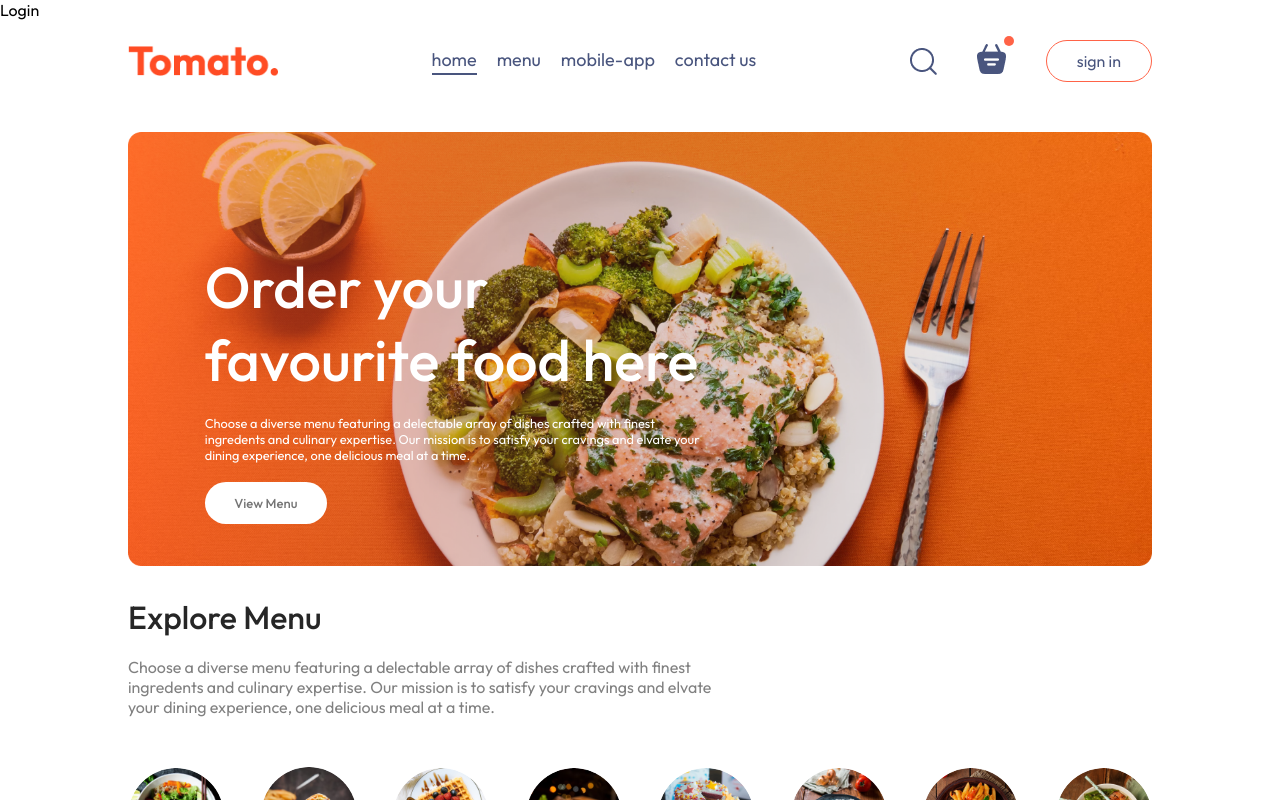
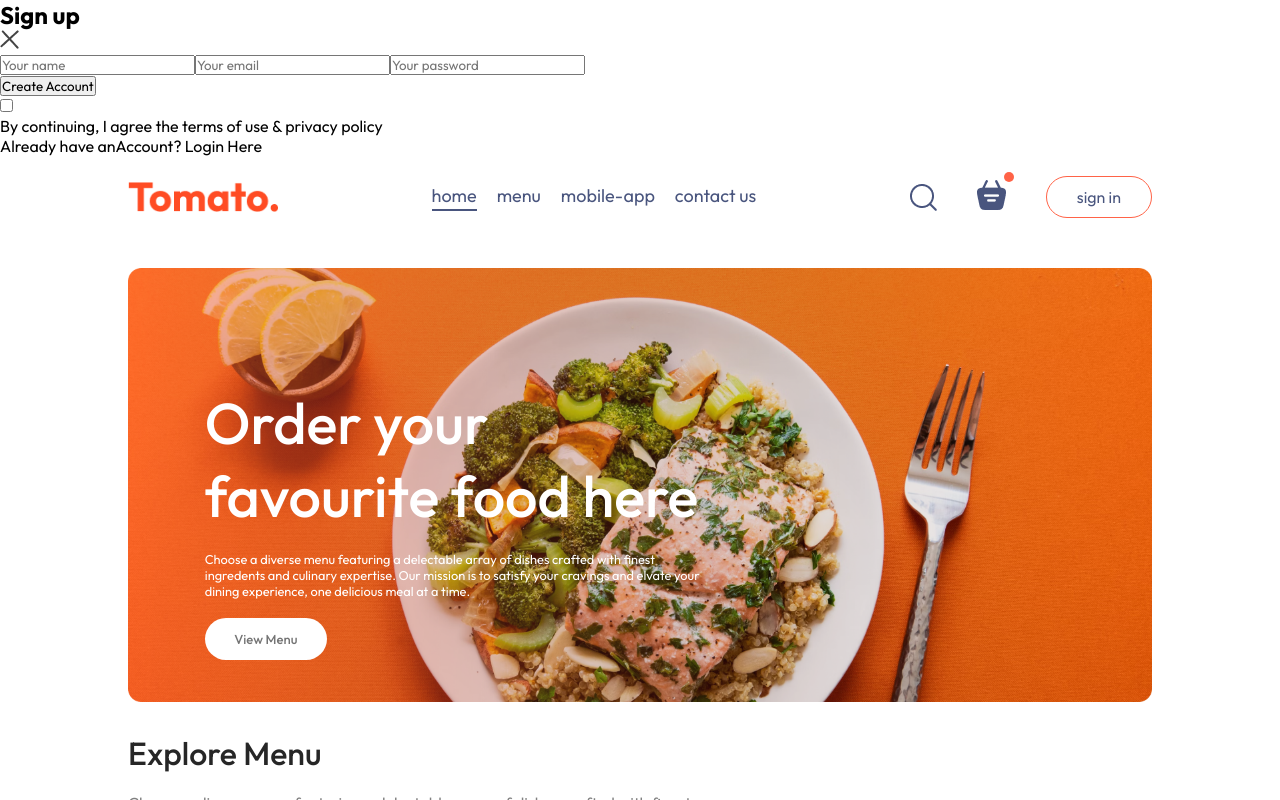
Before and after one commit to Akash-Sharma-2002/Food-App, a React (Vite) app in the folder Frontend/: page / in a window 1280 px wide. Both pictures are taken after a click on the button "sign in". Shown: the top 800 px of the page. Built offline with nearby package versions, Linux system fonts and the light colour scheme.

Commit message:
LoginPopup.jsx: added

```diff
--- a/Frontend/src/App.jsx
+++ b/Frontend/src/App.jsx
@@ -12,7 +12,7 @@
   const [showLogin, setShowLogin] = useState(false);
   return (
     <>
-      {showLogin ? <LoginPopup /> : <></>}
+      {showLogin ? <LoginPopup setShowLogin={setShowLogin} /> : <></>}
       <div className="app">
         <Navbar setShowLogin={setShowLogin} />
         <Routes>
--- a/Frontend/src/components/LoginPopup/LoginPopup.jsx
+++ b/Frontend/src/components/LoginPopup/LoginPopup.jsx
@@ -1,10 +1,49 @@
-import React from 'react'
-import './LoginPopup.css'
+import React, { useState } from "react";
+import "./LoginPopup.css";
+import { assets } from "../../assets/assets";
 
-const LoginPopup = () => {
+const LoginPopup = ({ setShowLogin }) => {
+  const [currState, setCurrState] = useState("Sign up");
+
   return (
-    <div>Login</div>
-  )
-}
+    <div className="login-popup">
+      <form className="login-popup-container">
+        <div className="login-popup-details">
+          <h2>{currState}</h2>
+          <img
+            src={assets.cross_icon}
+            onClick={() => setShowLogin(false)}
+            alt=""
+          />
+        </div>
+        <div className="login-popup-input">
+          {currState === "Login" ? (
+            <></>
+          ) : (
+            <input type="text" placeholder="Your name" required />
+          )}
+          <input type="email" placeholder="Your email" required />
+          <input type="password" placeholder="Your password" required />
+        </div>
+        <button>{currState === "Sign up" ? "Create Account" : "Login"}</button>
+        <div className="login-popup-condition">
+          <input type="checkbox" />
+          <p>By continuing, I agree the terms of use & privacy policy</p>
+        </div>
+        {currState === "Login" ? (
+          <p>
+            Create a new Account?{" "}
+            <span onClick={() => setCurrState("Sign up")}>Click Here</span>
+          </p>
+        ) : (
+          <p>
+            Already have anAccount?{" "}
+            <span onClick={() => setCurrState("Login")}>Login Here</span>
+          </p>
+        )}
+      </form>
+    </div>
+  );
+};
 
-export default LoginPopup
+export default LoginPopup;
```
